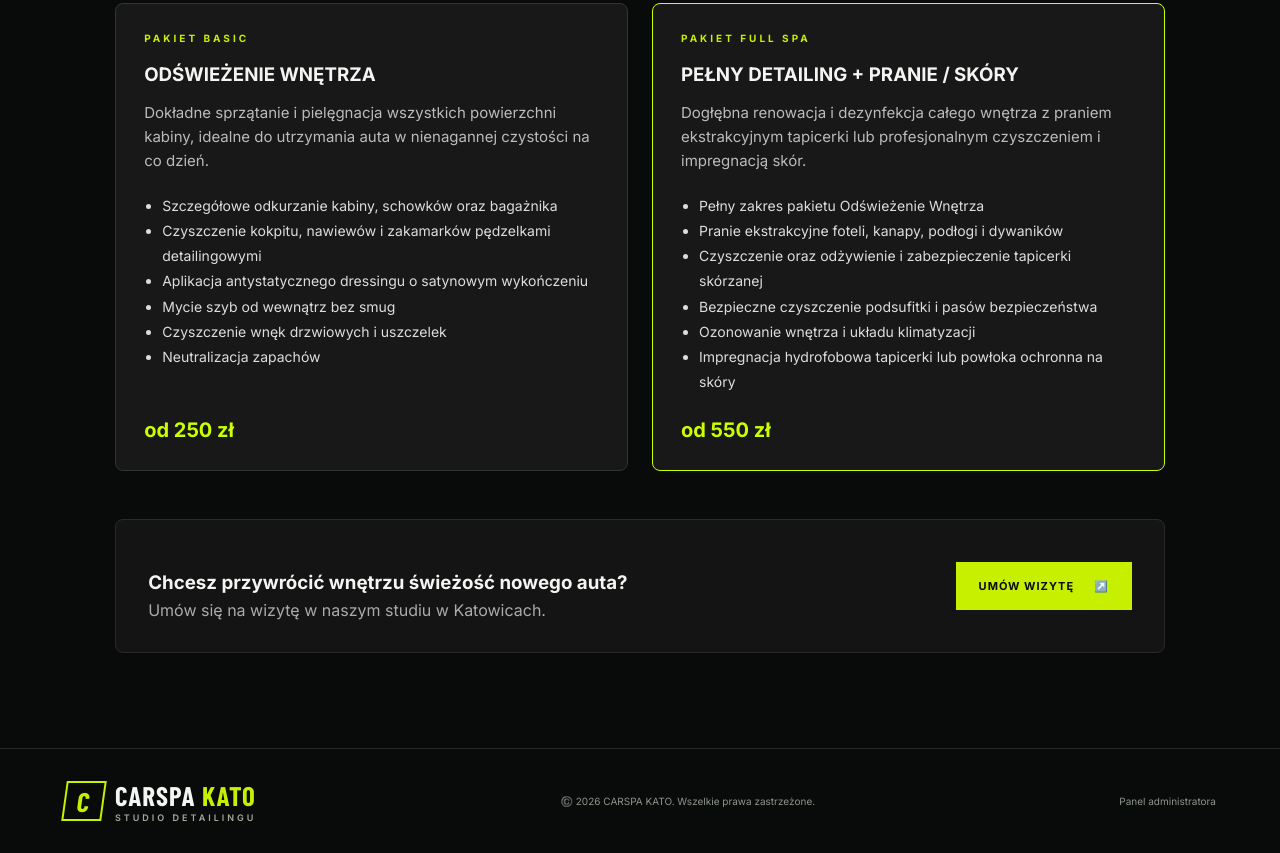
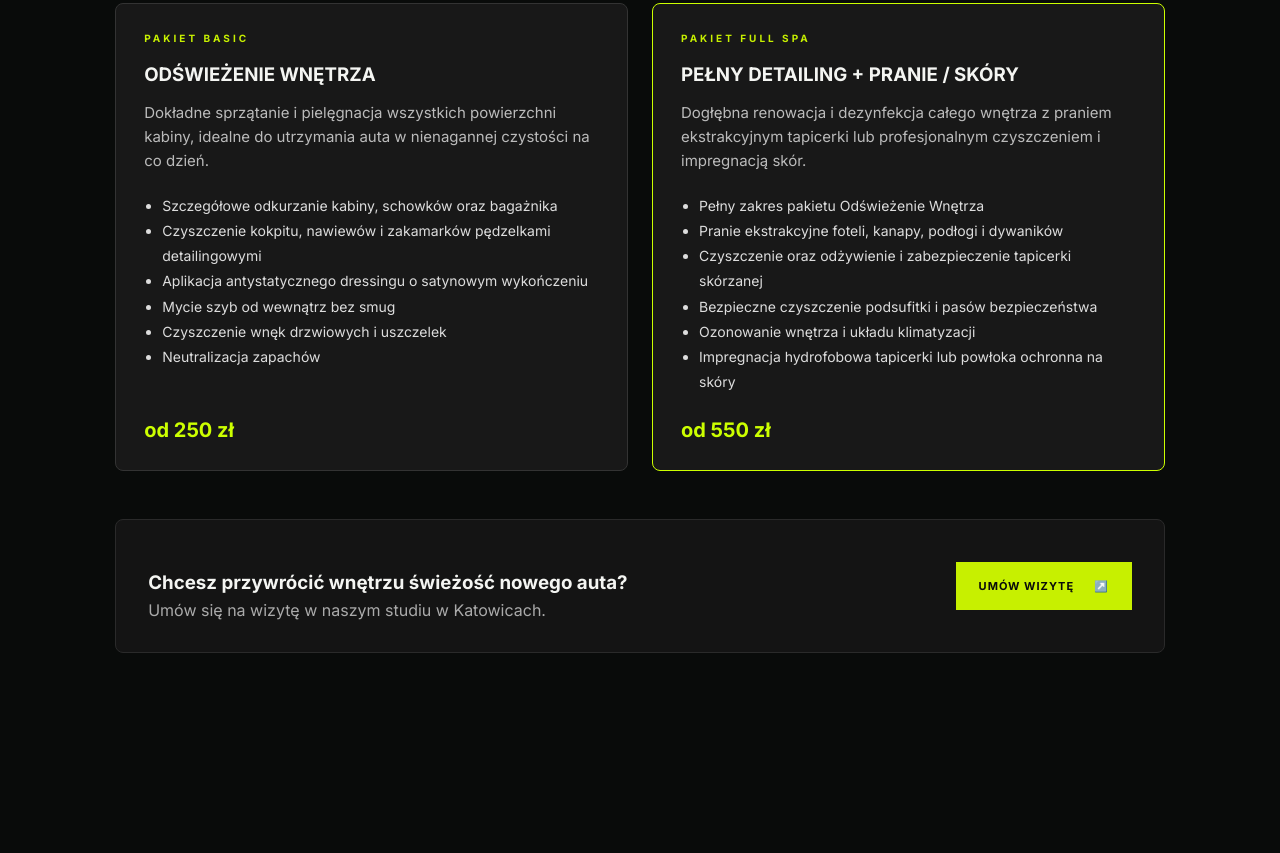
Before and after one commit to carspakato/carspakato, a website: page public/detailing-wewnetrzny.html in a window 1280 px wide. Shown: the part 468-1321 px from the top of the page. After the commit the page ends 1216 px from the top, so only its background shows below. Drawn offline with nearby package versions, Linux system fonts and the light colour scheme; a web font is replaced by a local one.

Commit message:
Update detailing-wewnetrzny.html

```diff
--- a/public/detailing-wewnetrzny.html
+++ b/public/detailing-wewnetrzny.html
@@ -104,26 +104,3 @@
             </div>
             <a class="btn primary" href="/#rezerwacja">UMÓW WIZYTĘ <span>↗️</span></a>
         </div>
-    </section>
-</main>
-
-<footer>
-    <a class="brand" href="/"><span class="brand-mark">C</span><span>CARSPA <span class="lime">KATO</span><small>STUDIO DETAILINGU</small></span></a>
-    <span>©️ <span id="year"></span> CARSPA KATO. Wszelkie prawa zastrzeżone.</span>
-    <a href="/admin.html">Panel administratora</a>
-</footer>
-
-<script>
-    document.getElementById('year').textContent = new Date().getFullYear();
-    const menuToggle = document.getElementById('menuToggle');
-    const nav = document.getElementById('nav');
-    if (menuToggle && nav) { menuToggle.addEventListener('click', () => nav.classList.toggle('open')); }
-    const btn = document.getElementById('servicesDropdownBtn');
-    const menu = document.getElementById('servicesDropdownMenu');
-    if (btn && menu) {
-        btn.addEventListener('click', (e) => { e.preventDefault(); e.stopPropagation(); menu.classList.toggle('show'); });
-        document.addEventListener('click', (e) => { if (!menu.contains(e.target) && e.target !== btn) { menu.classList.remove('show'); } });
-    }
-</script>
-</body>
-</html>
```
